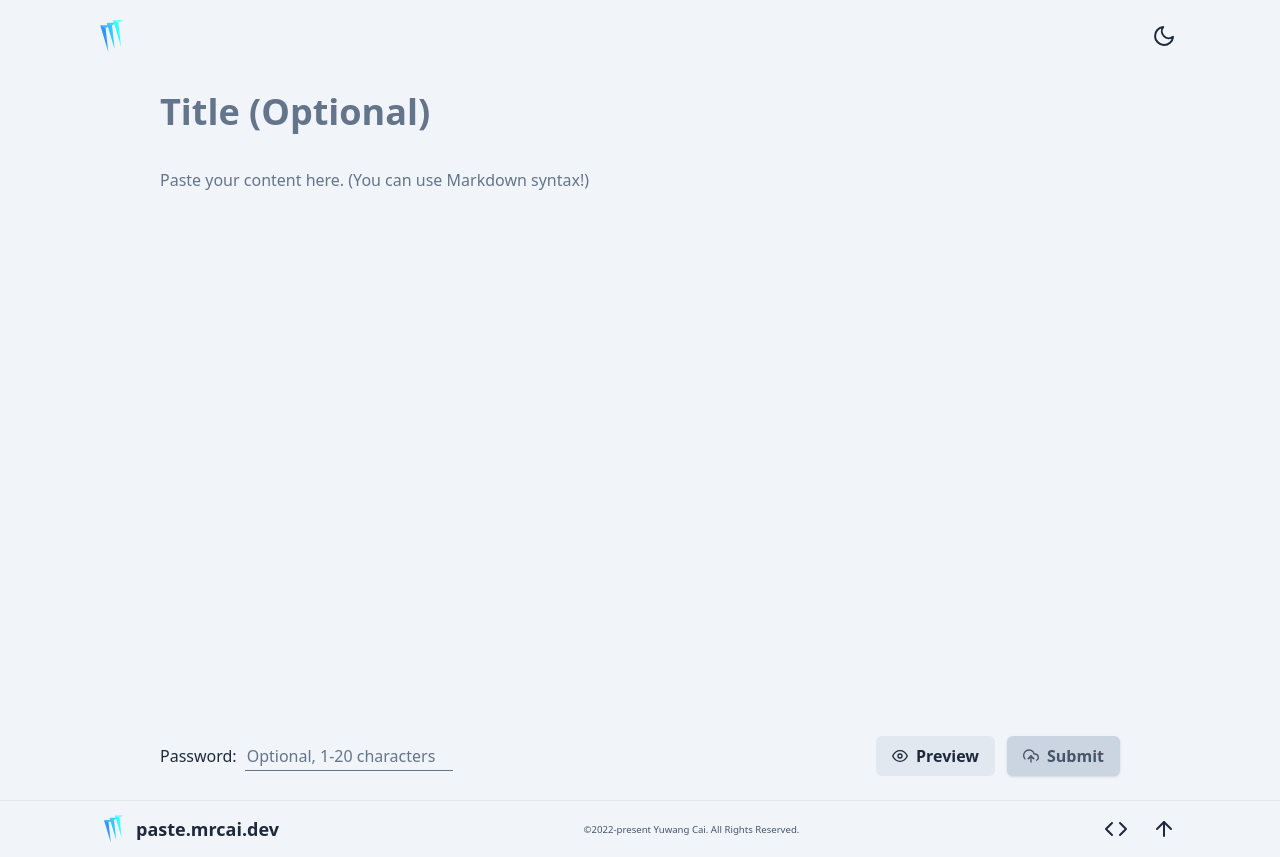
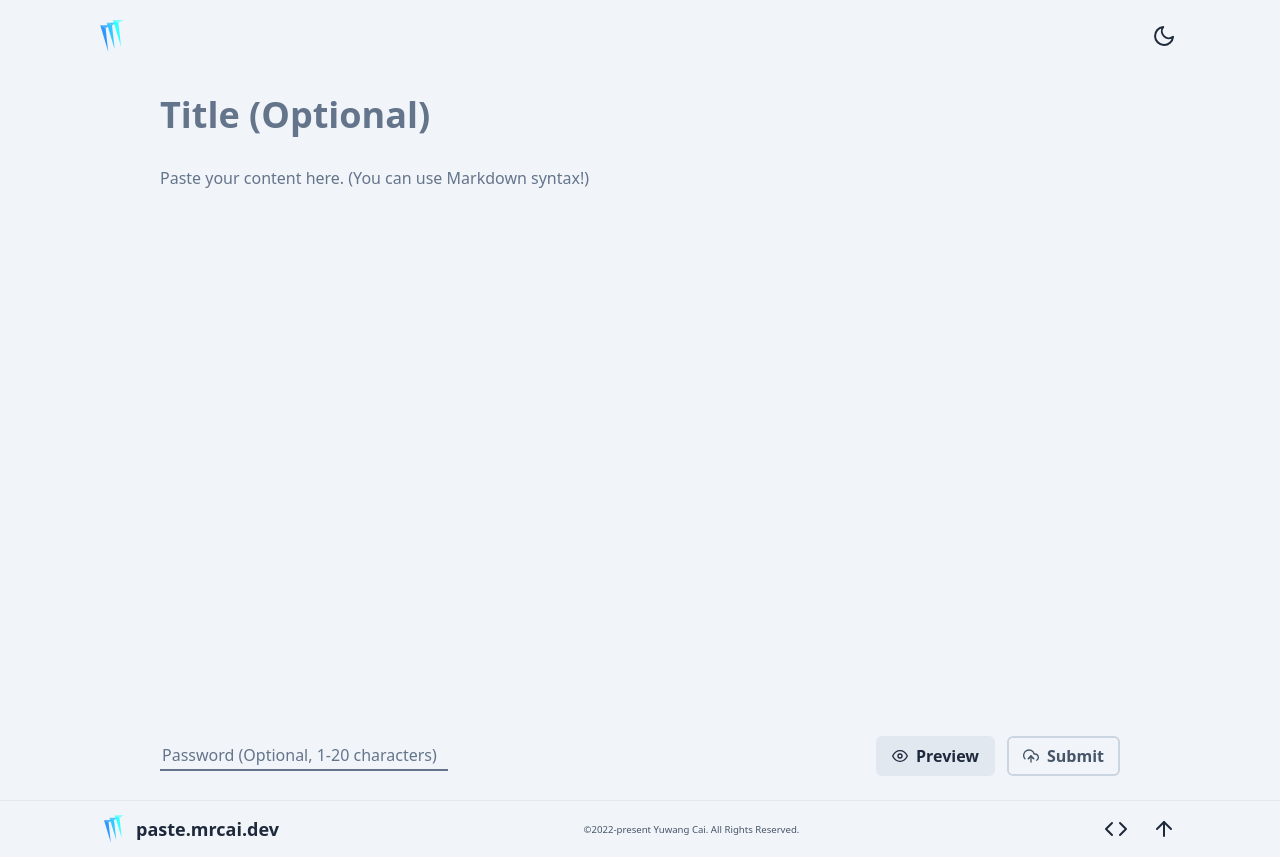
Before and after one commit to mrcaidev/paste, a Next.js app: page / in a window 1280 px wide. Built offline with nearby package versions, Linux system fonts and the light colour scheme.

Commit message:
refactor: enhance code quality

```diff
--- a/src/components/editor/editor.tsx
+++ b/src/components/editor/editor.tsx
@@ -21,13 +21,9 @@ export const Editor = () => {
       )}
       <div className="flex flex-col sm:flex-row justify-between items-stretch sm:items-center gap-3 py-6">
         <Password password={password} dispatch={dispatch} />
+        <div aria-hidden="true" className="sm:grow" />
         <ModeToggler isPreviewMode={isPreviewMode} dispatch={dispatch} />
-        <Submit
-          title={title}
-          content={content}
-          password={password}
-          isDisabled={content.length === 0}
-        />
+        <Submit title={title} content={content} password={password} />
       </div>
     </>
   );
--- a/src/components/editor/form.tsx
+++ b/src/components/editor/form.tsx
@@ -7,37 +7,40 @@ interface Props {
   dispatch: Dispatch<Action>;
 }
 
+type HandlerFactory = (
+  type: "title" | "content"
+) => ChangeEventHandler<HTMLTextAreaElement>;
+
 export const Form = ({ title, content, dispatch }: Props) => {
-  const handleInputChange: ChangeEventHandler<HTMLInputElement> = (e) => {
-    dispatch({ type: "title", payload: e.target.value });
+  const createHandler: HandlerFactory = (type) => (e) => {
+    e.target.style.height = "0px";
+    e.target.style.height = e.target.scrollHeight + "px";
+    dispatch({ type, payload: e.target.value });
   };
 
-  const handleTextareaChange: ChangeEventHandler<HTMLTextAreaElement> = (e) => {
-    e.target.style.height = "0px";
-    e.target.style.height = e.target.scrollHeight + "px";
-    dispatch({ type: "content", payload: e.target.value });
-  };
+  const handleTitleChange = createHandler("title");
+  const handleContentChange = createHandler("content");
 
   return (
     <form className="grow flex flex-col">
-      <input
-        type="text"
+      <textarea
         name="title"
-        autoComplete="off"
         value={title}
         placeholder="Title (Optional)"
+        autoComplete="off"
+        rows={1}
+        onChange={handleTitleChange}
         aria-label="Title (Optional)"
-        onChange={handleInputChange}
-        className="min-w-0 w-full py-3 border-none outline-none bg-transparent font-bold text-4xl placeholder:text-slate-500 disabled:text-slate-500"
+        className="w-full py-2 border-none outline-none bg-transparent font-bold text-4xl leading-normal placeholder:text-slate-500 disabled:text-slate-500 resize-none"
       />
       <textarea
         name="content"
-        autoComplete="off"
         value={content}
         placeholder="Paste your content here. (You can use Markdown syntax!)"
+        autoComplete="off"
+        onChange={handleContentChange}
         aria-label="Paste your content here. (You can use Markdown syntax!)"
-        onChange={handleTextareaChange}
-        className="grow w-full py-6 border-none outline-none bg-transparent placeholder:text-slate-500 disabled:text-slate-500 resize-none"
+        className="grow w-full py-4 border-none outline-none bg-transparent placeholder:text-slate-500 disabled:text-slate-500 resize-none"
       />
     </form>
   );
--- a/src/components/editor/mode-toggler.tsx
+++ b/src/components/editor/mode-toggler.tsx
@@ -1,4 +1,4 @@
-import type { Dispatch } from "react";
+import type { Dispatch, MouseEventHandler } from "react";
 import { FiEdit, FiEye } from "react-icons/fi";
 import type { Action } from "./reducer";
 
@@ -8,7 +8,7 @@ interface Props {
 }
 
 export const ModeToggler = ({ isPreviewMode, dispatch }: Props) => {
-  const handleClick = () => {
+  const handleClick: MouseEventHandler<HTMLButtonElement> = () => {
     dispatch({ type: "isPreviewMode", payload: !isPreviewMode });
   };
 
--- a/src/components/editor/password.tsx
+++ b/src/components/editor/password.tsx
@@ -7,25 +7,22 @@ interface Props {
 }
 
 export const Password = ({ password, dispatch }: Props) => {
-  const handleInputChange: ChangeEventHandler<HTMLInputElement> = (e) => {
+  const handleChange: ChangeEventHandler<HTMLInputElement> = (e) => {
     dispatch({ type: "password", payload: e.target.value });
   };
 
   return (
-    <div className="space-x-2 sm:mr-auto text-center">
-      <label htmlFor="password">Password:</label>
     <input
       type="text"
+      id="password"
       name="password"
-        id="password"
+      value={password}
       autoComplete="off"
       minLength={1}
       maxLength={20}
-        value={password}
-        placeholder="Optional, 1-20 characters"
-        onChange={handleInputChange}
-        className="min-w-0 w-52 p-0.5 border-b border-slate-500 outline-none bg-transparent placeholder:text-slate-500 disabled:text-slate-500"
+      placeholder="Password (Optional, 1-20 characters)"
+      onChange={handleChange}
+      className="min-w-0 sm:w-72 p-0.5 border-b-2 border-slate-500 focus:border-sky-700 dark:focus:border-sky-300 outline-none bg-transparent placeholder:text-slate-500 disabled:text-slate-500"
     />
-    </div>
   );
 };
--- a/src/components/editor/preview.tsx
+++ b/src/components/editor/preview.tsx
@@ -14,7 +14,7 @@ export const Preview = ({ title, content }: Props) => {
     <p className="grow grid place-items-center">Nothing pasted yet.</p>
   ) : (
     <article className="grow article">
-      <h1>{title}</h1>
+      <h1>{title || "No Title"}</h1>
       <section dangerouslySetInnerHTML={{ __html: html }} />
     </article>
   );
--- a/src/components/editor/reducer.ts
+++ b/src/components/editor/reducer.ts
@@ -5,15 +5,12 @@ export interface State {
   isPreviewMode: boolean;
 }
 
+// TODO: Derive `Action` from `State`, instead of hard-coding those property names.
 export type Action =
-  | {
-      type: "title" | "content" | "password";
-      payload: string;
-    }
-  | {
-      type: "isPreviewMode";
-      payload: boolean;
-    };
+  | { type: "title"; payload: string }
+  | { type: "content"; payload: string }
+  | { type: "password"; payload: string }
+  | { type: "isPreviewMode"; payload: boolean };
 
 export const defaultState: State = {
   title: "",
@@ -22,7 +19,9 @@ export const defaultState: State = {
   isPreviewMode: false,
 };
 
-export function reducer(state: State, action: Action) {
+type Reducer = (state: State, action: Action) => State;
+
+export const reducer: Reducer = (state, action) => {
   const { type, payload } = action;
 
   switch (type) {
@@ -42,4 +41,4 @@ export function reducer(state: State, action: Action) {
       throw new Error("Invalid action type: " + type);
     }
   }
-}
+};
--- a/src/components/editor/submit.tsx
+++ b/src/components/editor/submit.tsx
@@ -5,11 +5,11 @@ interface Props {
   title: string;
   content: string;
   password: string;
-  isDisabled: boolean;
 }
 
-export const Submit = ({ title, content, password, isDisabled }: Props) => {
+export const Submit = ({ title, content, password }: Props) => {
   const router = useRouter();
+  const isDisabled = content.length === 0;
 
   const handleClick = async () => {
     const res = await fetch("/api/submit", {
@@ -38,7 +38,7 @@ export const Submit = ({ title, content, password, isDisabled }: Props) => {
       disabled={isDisabled}
       aria-disabled={isDisabled}
       onClick={handleClick}
-      className="flex justify-center items-center gap-2 px-4 py-2 rounded-md shadow bg-green-300 dark:bg-green-700 hover:bg-green-400 dark:hover:bg-green-600 disabled:bg-slate-300 dark:disabled:bg-slate-700 font-semibold disabled:text-slate-600 dark:disabled:text-slate-400"
+      className="flex justify-center items-center gap-2 px-4 py-2 rounded-md disabled:outline disabled:outline-2 disabled:-outline-offset-2 disabled:outline-slate-300 dark:disabled:outline-slate-700 bg-green-300 dark:bg-green-700 hover:bg-green-400 dark:hover:bg-green-600 disabled:bg-transparent dark:disabled:bg-transparent font-semibold disabled:text-slate-600 dark:disabled:text-slate-400"
     >
       <FiUploadCloud size="16" aria-hidden="true" />
       Submit
--- a/src/pages/api/submit.ts
+++ b/src/pages/api/submit.ts
@@ -38,7 +38,6 @@ async function handler(req: NextApiRequest, res: NextApiResponse<ResBody>) {
 
     const id = await createId();
 
-    console.log("Connecting supabase...");
     const { error } = await supabase
       .from("default")
       .insert({ id, title, content, password });
```
Lines whose indentation alone changed are shown as unchanged.
